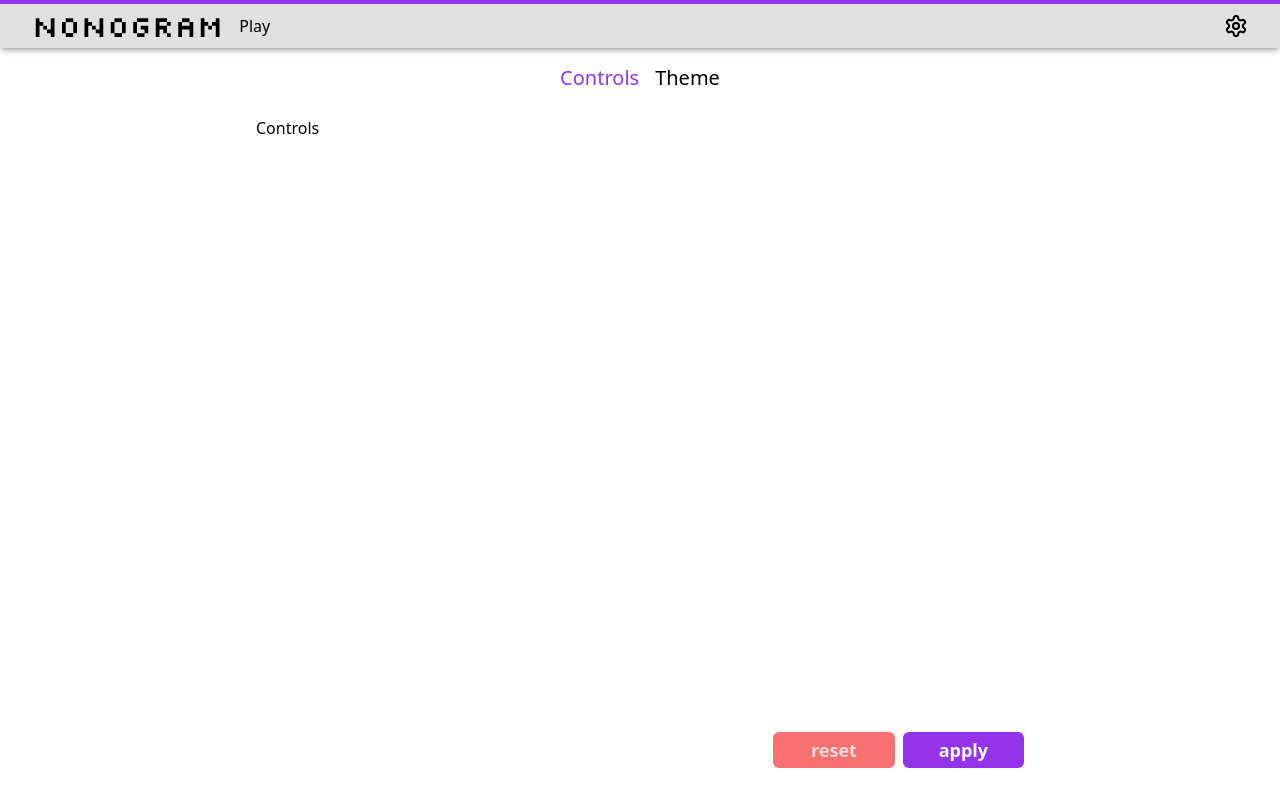
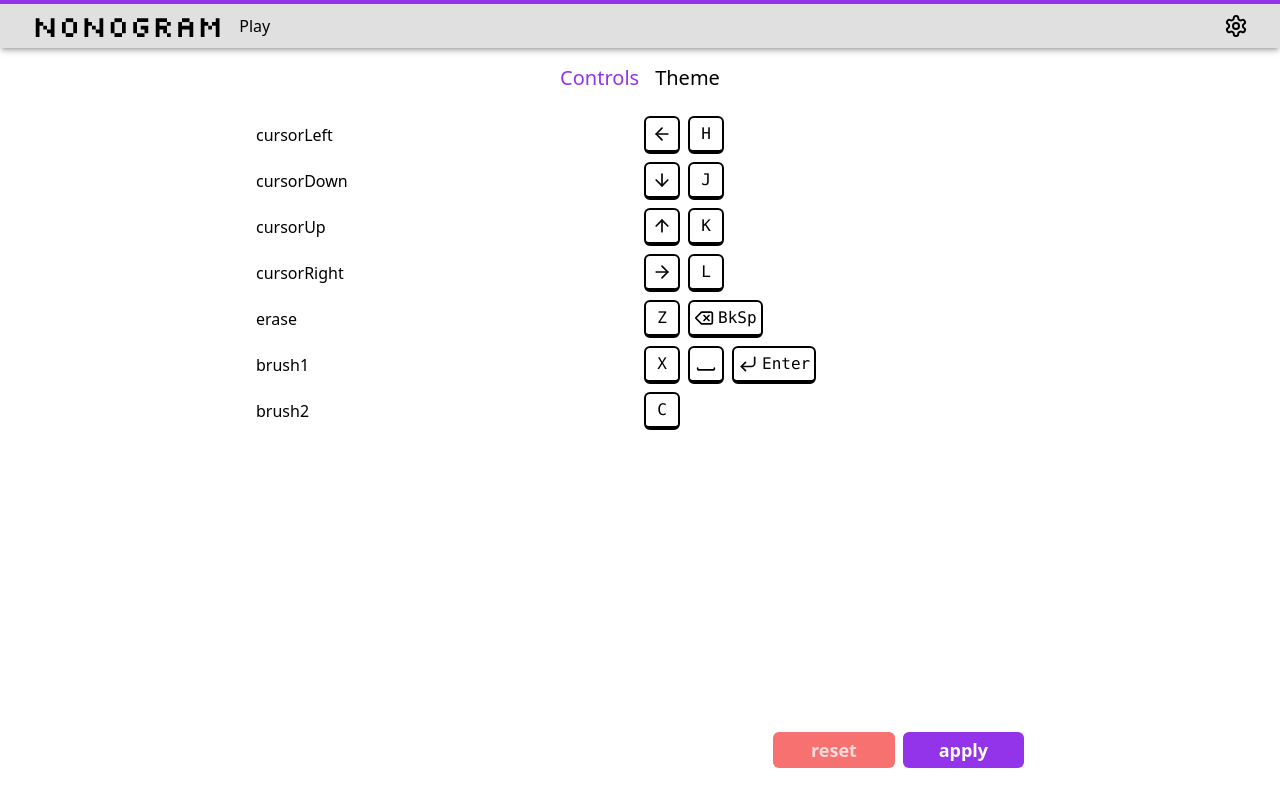
Before and after one commit to pharaok/nonogram, a Next.js app: page /settings in a window 1280 px wide. Built offline with nearby package versions, Linux system fonts and the light colour scheme.

Commit message:
create key component and show keybindings in settings page

```diff
--- a/src/app/settings/page.tsx
+++ b/src/app/settings/page.tsx
@@ -6,10 +6,15 @@ import ColorInput from "components/colorInput";
 import { setDocumentColor, toRGB } from "helpers";
 import produce from "immer";
 import { startCase } from "lodash-es";
+import Key from "components/key";
 import { Fragment, useState } from "react";
 import { Color, useSettings } from "settings";
 
 export default function Settings() {
+  const keys = useSettings((state) => state.keys);
+  const setKeys = useSettings((state) => state.setKeys);
+  const [currKeys, setCurrKeys] = useState(keys);
+
   const colors = useSettings((state) => state.colors);
   const setColor = useSettings((state) => state.setColor);
   const [currColors, setCurrColors] = useState(colors);
@@ -31,9 +36,24 @@ export default function Settings() {
           ))}
         </Tabs.List>
 
-        <Tabs.Content value="controls">Controls</Tabs.Content>
+        <Tabs.Content asChild value="controls">
+          <div className="grid grid-cols-2 items-center gap-[inherit]">
+            {(Object.keys(currKeys) as (keyof typeof keys)[]).map((key, i) => (
+              <Fragment key={i}>
+                <span>{key}</span>
+                <div>
+                  <div className="flex gap-2">
+                    {currKeys[key].map((k, i) => (
+                      <Key name={k} key={i} />
+                    ))}
+                  </div>
+                </div>
+              </Fragment>
+            ))}
+          </div>
+        </Tabs.Content>
         <Tabs.Content asChild value="theme">
-          <div className="grid grid-cols-3 gap-[inherit]">
+          <div className="grid grid-cols-3 items-center gap-[inherit]">
             {(Object.keys(currColors) as Color[]).map((color, i) => (
               <Fragment key={i}>
                 <label className="col-span-2">
--- /dev/null
+++ b/src/components/key.tsx
@@ -0,0 +1,83 @@
+"use client";
+
+import {
+  ArrowBigUp,
+  ArrowDown,
+  ArrowLeft,
+  ArrowRight,
+  ArrowUp,
+  ChevronUp,
+  Command,
+  CornerDownLeft,
+  Delete,
+  LayoutGrid,
+  LucideIcon,
+  LucideProps,
+  Option,
+  Space,
+} from "lucide-react";
+
+const icons: { [key: string]: () => LucideIcon | undefined } = {
+  Alt: () => {
+    const ua = navigator.userAgent;
+    if (ua.includes("Mac")) return Option;
+  },
+  ArrowDown: () => ArrowDown,
+  ArrowLeft: () => ArrowLeft,
+  ArrowRight: () => ArrowRight,
+  ArrowUp: () => ArrowUp,
+  Backspace: () => Delete,
+  Control: () => ChevronUp,
+  Enter: () => CornerDownLeft,
+  Shift: () => ArrowBigUp,
+  Meta: () => {
+    const ua = navigator.userAgent;
+    if (ua.includes("Windows"))
+      return (props: LucideProps) => (
+        <LayoutGrid fill="currentcolor" {...props} />
+      );
+    else if (ua.includes("Mac")) return Command;
+  },
+  [" "]: () => Space,
+};
+
+const labels: { [key: string]: string | (() => string) } = {
+  Alt: () => {
+    const ua = navigator.userAgent;
+    if (ua.includes("Mac")) return "";
+    return "Alt";
+  },
+  ArrowDown: "",
+  ArrowLeft: "",
+  ArrowRight: "",
+  ArrowUp: "",
+  Backspace: "BkSp",
+  Control: "Ctrl",
+  Delete: "Del",
+  Escape: "Esc",
+  Insert: "Ins",
+  Meta: () => {
+    const ua = navigator.userAgent;
+    if (ua.includes("Windows")) return "";
+    else if (ua.includes("Mac")) return "";
+    return "Meta";
+  },
+  PageDown: "PgDn",
+  PageUp: "PgUp",
+  [" "]: "",
+};
+
+export default function Key({ name }: { name: string }) {
+  let Icon;
+  if (name in icons) Icon = icons[name]();
+  let label = labels[name] ?? name;
+  if (typeof label === "function") {
+    label = label();
+  }
+  return (
+    <kbd className="text-md box-border flex min-w-[36px] items-center justify-center gap-1 rounded-md border-2 border-b-4 border-foreground p-1">
+      {Icon && <Icon size={20} />}
+      {label && <span>{label}</span>}
+    </kbd>
+  );
+}
```
